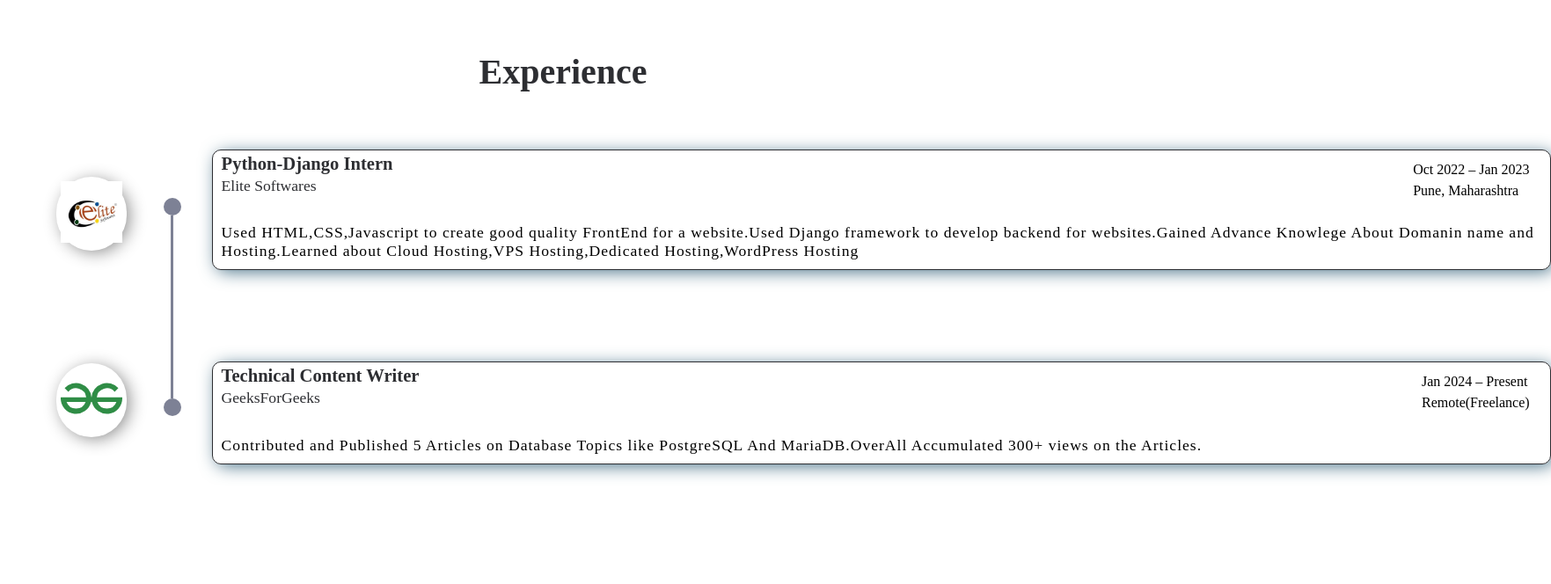
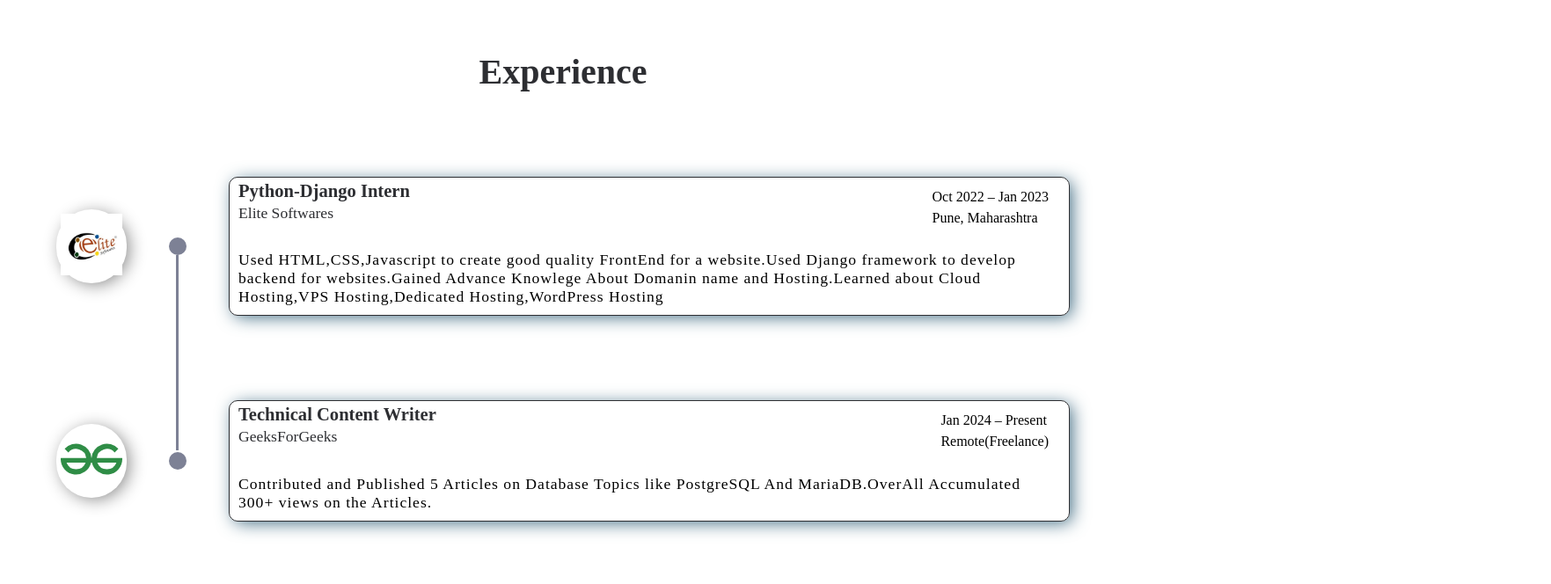
Before and after one commit to poseidonsanket/portfolio, a React (Vite) app: page / in a window 1280 px wide. Shown: the part 2300-2964 px from the top of the page at 88% size, 1763 px wide, since content can reach past the window. Built offline with nearby package versions, Linux system fonts and the light colour scheme.

Commit message:
Experience section made responsive

```diff
--- a/src/components/Experience.jsx
+++ b/src/components/Experience.jsx
@@ -8,20 +8,15 @@ const Experience = () => {
     <div id="section3">
       <h1 className="experience-heading">Experience</h1>
       <div className="experience-main">
-        <div className="experience-img">
+        <div className="experience-section-1">
           <div className="experience-elite">
             <img src={eliteImg} />
           </div>
-          <div className="experience-gfg">
-            <img src={gfgImg} />
+          <div className="experience-card-stepper">
+            <div className="experience-dot"></div>
+            <div className="experience-line"></div>
           </div>
-        </div>
-        <div className="experience-bullets">
-          <div className="experience-dot"></div>
-          <div className="experience-line"></div>
-          <div className="experience-dot"></div>
-        </div>
-        <div className="experience-cards">
+
           <div className="experience-card-1">
             <div className="experience-card-1-s-1">
               <div className="experience-card-1-s-1-1">
@@ -42,6 +37,14 @@ const Experience = () => {
               Hosting.Learned about Cloud Hosting,VPS Hosting,Dedicated
               Hosting,WordPress Hosting
             </div>
+          </div>
+        </div>
+        <div className="experience-section-2">
+          <div className="experience-gfg">
+            <img src={gfgImg} />
+          </div>
+          <div className="experience-card-stepper">
+            <div className="experience-dot"></div>
           </div>
           <div className="experience-card-2">
             <div>
@@ -72,7 +75,6 @@ const Experience = () => {
             <img src={eliteImg} />
           </div>
         </div>
-
         <div className="experience-card-1">
           <div className="experience-card-1-s-1">
             <div className="experience-card-1-s-1-1">
@@ -98,7 +100,6 @@ const Experience = () => {
             <img src={gfgImg} />
           </div>
         </div>
-
         <div className="experience-card-2">
           <div>
             <div className="experience-card-1-s-1">
--- a/src/css/Experience.css
+++ b/src/css/Experience.css
@@ -10,28 +10,14 @@
   font-size: 2.5rem;
   margin: 2rem;
 }
+
 .experience-main {
   display: flex;
-}
-.experience-img {
-  margin-left: 4rem;
-  margin-top: 4rem;
-  margin-bottom: 4rem;
-  margin-right: 2rem;
-  display: flex;
   flex-direction: column;
-  gap: 8rem;
+  gap: 6rem;
 }
 
 .experience-elite {
-  border-radius: 50px;
-  width: max-content;
-  padding: 5px;
-  box-shadow: 4px 3px 20px -2px grey;
-  transition: transform 0.3s ease-in-out;
-}
-
-.experience-gfg {
   border-radius: 50px;
   width: max-content;
   padding: 5px;
@@ -44,9 +30,13 @@
   height: 70px;
 }
 
-.experience-gfg img {
-  width: 70px;
-  height: 70px;
+.experience-section-1 {
+  margin-left: 4rem;
+  margin-right: 4rem;
+  margin-top: 4rem;
+  display: flex;
+  gap: 3rem;
+  align-items: center;
 }
 
 .experience-dot {
@@ -55,21 +45,6 @@
   height: 20px;
   border-radius: 20px;
   z-index: 100;
-}
-
-.experience-bullets {
-  display: flex;
-  flex-direction: column;
-  justify-content: center;
-  align-items: center;
-  margin-right: 1.5rem;
-}
-
-.experience-line {
-  padding-left: 20px;
-  border-left: #7d8195 solid 3px;
-  height: 13rem;
-  margin-left: 1.1rem;
 }
 
 .experience-card-1 {
@@ -117,19 +92,50 @@
   letter-spacing: 1px;
 }
 
+.experience-line {
+  height: 222px;
+  width: 3px;
+  background-color: #7d8195;
+  position: absolute;
+  margin-left: 8px;
+}
+
+.experinence-card-stepper {
+  display: flex;
+  position: relative;
+  align-items: center;
+  flex-direction: column;
+  margin-top: -40px;
+}
+
+.experience-section-2 {
+  margin-left: 4rem;
+  margin-right: 4rem;
+  margin-bottom: 4rem;
+  display: flex;
+  gap: 3rem;
+  align-items: center;
+}
+
+.experience-gfg {
+  border-radius: 50px;
+  width: max-content;
+  padding: 5px;
+  box-shadow: 4px 3px 20px -2px grey;
+  transition: transform 0.3s ease-in-out;
+}
+
+.experience-gfg img {
+  width: 70px;
+  height: 70px;
+}
+
 .experience-card-2 {
   box-shadow: 4px 3px 20px -2px rgb(59, 103, 126);
   border-radius: 10px;
   border: #2d2e32 solid 1px;
   width: auto;
   transition: transform 0.3s ease-out;
-}
-
-.experience-cards {
-  display: flex;
-  flex-direction: column;
-  justify-content: center;
-  gap: 6.5rem;
 }
 
 .experience-card-2:hover {
@@ -193,11 +199,34 @@
   cursor: pointer;
 }
 
+.experience-card-2:after {
+  content: "";
+  position: absolute;
+  width: 100%;
+  transform: scaleX(0);
+  height: 5px;
+  bottom: 0;
+  left: 0;
+  background-color: #2d2e32;
+  transform-origin: bottom right;
+  transition: transform 0.25s ease-out;
+}
+
+.experience-card-2:hover:after {
+  transform: scaleX(1);
+  transform-origin: bottom left;
+}
+
+.experience-card-1-s-1 a:hover {
+  text-decoration: underline;
+  cursor: pointer;
+}
+
 .mobile-view {
   display: none;
 }
 
-@media (max-width: 1200px) {
+@media (max-width: 800px) {
   .experience-main {
     display: none;
   }
```
